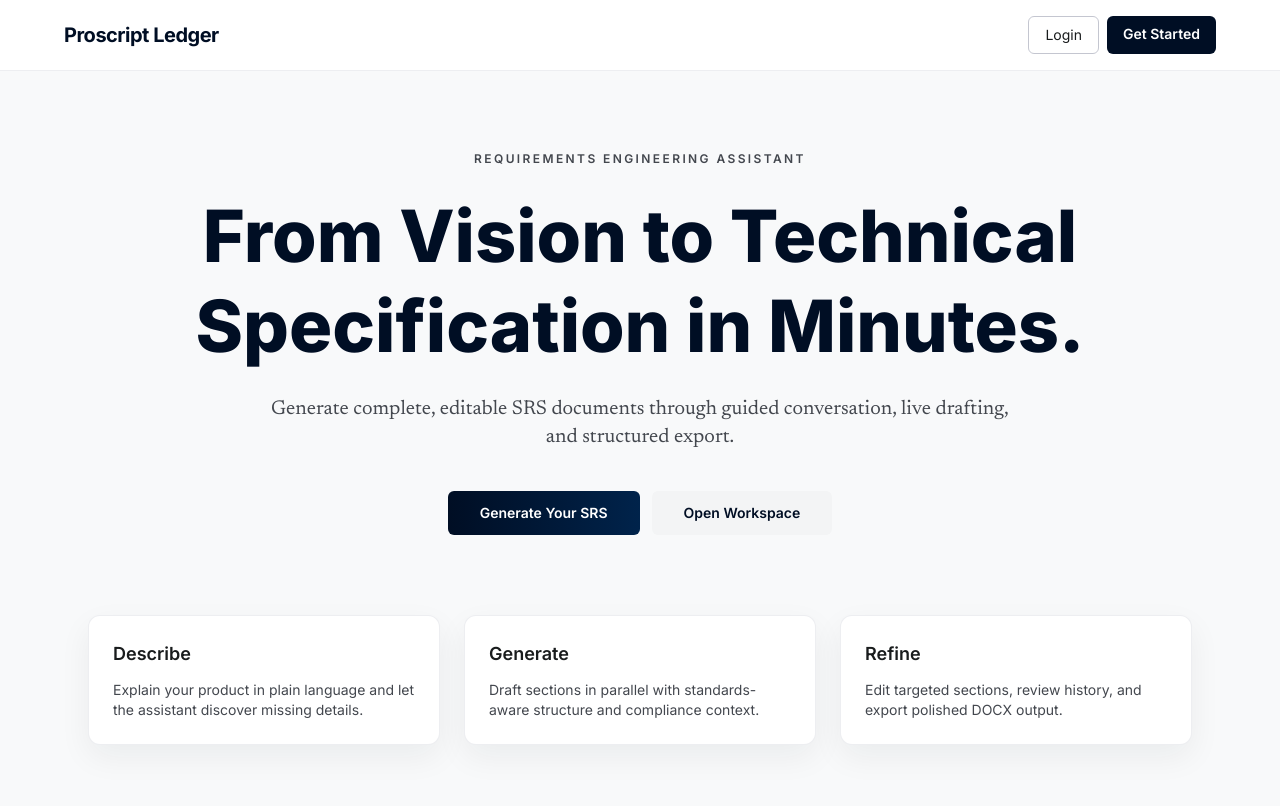
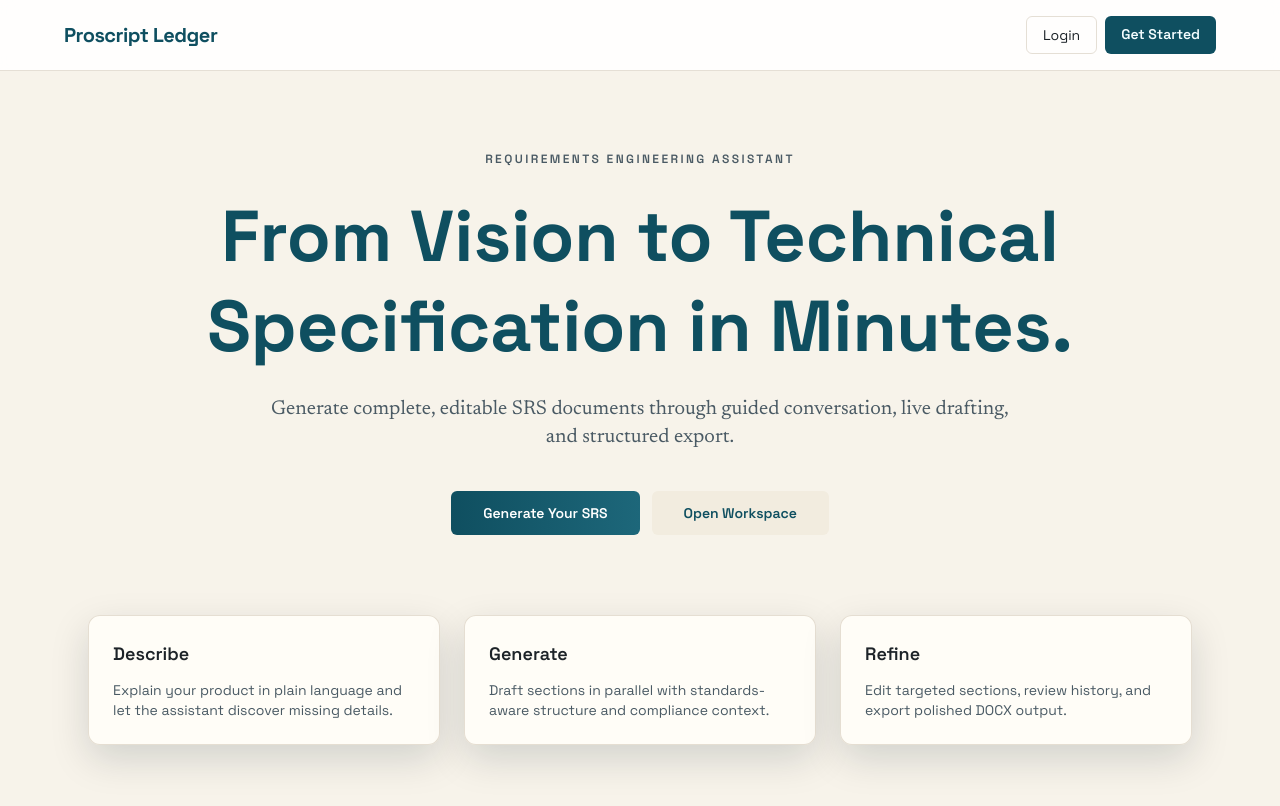
Before and after one commit to Ta1al/automated-SRS-generator, a Next.js app in the folder frontend/: page / in a window 1280 px wide. Shown: the top 806 px of the page. Built offline with nearby package versions, Linux system fonts and the light colour scheme.

Commit message:
feat(frontend): add dark mode theme foundation

```diff
--- a/frontend/src/app/globals.css
+++ b/frontend/src/app/globals.css
@@ -1,42 +1,124 @@
 @import "tailwindcss";
 
 :root {
-  --background: #f8f9fa;
-  --foreground: #191c1d;
-  --surface: #f8f9fa;
-  --surface-container: #edeeef;
-  --surface-low: #f3f4f5;
-  --surface-lowest: #ffffff;
-  --surface-highest: #e1e3e4;
-  --outline-variant: #c4c6d0;
-  --primary: #000e24;
-  --primary-container: #00234b;
-  --on-primary: #ffffff;
-  --on-surface-variant: #43474e;
+  color-scheme: light;
+  --background: #f7f3ea;
+  --foreground: #1d2328;
+  --surface: #f7f3ea;
+  --surface-container: #ede5d6;
+  --surface-low: #f2ecdf;
+  --surface-lowest: #fffdf8;
+  --surface-highest: #e3d8c5;
+  --outline-variant: #c5b9a5;
+  --primary: #0f4f60;
+  --primary-container: #1d677a;
+  --on-primary: #f4fdff;
+  --on-surface-variant: #4a5a64;
+  --danger: #bc3f3f;
+  --danger-soft: #fde8e8;
+  --success: #1f7e48;
+  --shadow-color: rgba(10, 30, 38, 0.15);
+}
+
+html[data-theme="dark"] {
+  color-scheme: dark;
+  --background: #0f161a;
+  --foreground: #e5edf1;
+  --surface: #0f161a;
+  --surface-container: #1b262d;
+  --surface-low: #142027;
+  --surface-lowest: #202d36;
+  --surface-highest: #2a3841;
+  --outline-variant: #4a5a66;
+  --primary: #9fd9e7;
+  --primary-container: #6fc8df;
+  --on-primary: #042b37;
+  --on-surface-variant: #adbec9;
+  --danger: #ff8f8f;
+  --danger-soft: rgba(123, 34, 34, 0.25);
+  --success: #90e5b5;
+  --shadow-color: rgba(0, 0, 0, 0.4);
+}
+
+* {
+  border-color: color-mix(in oklab, var(--outline-variant) 45%, transparent);
 }
 
 body {
-  background-color: var(--surface);
+  min-height: 100vh;
+  background:
+    radial-gradient(circle at 12% 12%, color-mix(in oklab, var(--primary) 18%, transparent), transparent 32%),
+    radial-gradient(circle at 88% 6%, color-mix(in oklab, var(--surface-highest) 80%, transparent), transparent 34%),
+    linear-gradient(180deg, color-mix(in oklab, var(--surface-lowest) 88%, transparent), var(--surface));
   color: var(--foreground);
-  font-family: var(--font-inter), Arial, Helvetica, sans-serif;
+  font-family: var(--font-space), "Segoe UI", sans-serif;
+  transition: background-color 220ms ease, color 220ms ease;
 }
 
 .font-headline,
 .font-label {
-  font-family: var(--font-inter), Arial, Helvetica, sans-serif;
+  font-family: var(--font-space), "Segoe UI", sans-serif;
 }
 
 .font-body {
-  font-family: var(--font-newsreader), Georgia, serif;
+  font-family: var(--font-newsreader), Cambria, serif;
 }
 
 .app-panel {
-  background: var(--surface-lowest);
-  border: 1px solid color-mix(in oklab, var(--outline-variant) 30%, transparent);
-  box-shadow: 0 12px 32px rgba(25, 28, 29, 0.06);
+  background: color-mix(in oklab, var(--surface-lowest) 94%, transparent);
+  border: 1px solid color-mix(in oklab, var(--outline-variant) 45%, transparent);
+  box-shadow: 0 14px 38px var(--shadow-color);
 }
 
 .app-glass {
-  background: color-mix(in oklab, var(--surface-highest) 80%, transparent);
+  background: color-mix(in oklab, var(--surface-highest) 72%, transparent);
   backdrop-filter: blur(12px);
 }
+
+.field-input {
+  background: color-mix(in oklab, var(--surface-low) 92%, transparent);
+  color: var(--foreground);
+  transition: box-shadow 150ms ease, background-color 150ms ease;
+}
+
+.field-input::placeholder {
+  color: color-mix(in oklab, var(--on-surface-variant) 76%, transparent);
+}
+
+.field-input:focus {
+  box-shadow: 0 0 0 2px color-mix(in oklab, var(--primary) 45%, transparent);
+}
+
+.error-banner {
+  border: 1px solid color-mix(in oklab, var(--danger) 45%, transparent);
+  background: color-mix(in oklab, var(--danger-soft) 90%, transparent);
+  color: color-mix(in oklab, var(--danger) 82%, black);
+}
+
+.status-pill {
+  border: 1px solid color-mix(in oklab, var(--outline-variant) 45%, transparent);
+  background: color-mix(in oklab, var(--surface-lowest) 88%, transparent);
+}
+
+.stagger-enter {
+  animation: fade-slide 320ms ease both;
+}
+
+@keyframes fade-slide {
+  from {
+    opacity: 0;
+    transform: translateY(6px);
+  }
+  to {
+    opacity: 1;
+    transform: translateY(0);
+  }
+}
+
+@media (prefers-reduced-motion: reduce) {
+  * {
+    animation-duration: 1ms !important;
+    transition-duration: 1ms !important;
+    scroll-behavior: auto !important;
+  }
+}
--- a/frontend/src/app/layout.tsx
+++ b/frontend/src/app/layout.tsx
@@ -1,9 +1,9 @@
 import type { Metadata } from "next";
-import { Inter, Newsreader } from "next/font/google";
+import { Newsreader, Space_Grotesk } from "next/font/google";
 import "./globals.css";
 
-const inter = Inter({
-  variable: "--font-inter",
+const space = Space_Grotesk({
+  variable: "--font-space",
   subsets: ["latin"],
 });
 
@@ -17,14 +17,33 @@ export const metadata: Metadata = {
   description: "Landing, authentication, and chat workspace for AI-driven SRS generation",
 };
 
+const themeInitScript = `
+(() => {
+  try {
+    const storageKey = "asg-theme";
+    const storedTheme = window.localStorage.getItem(storageKey);
+    const prefersDark = window.matchMedia("(prefers-color-scheme: dark)").matches;
+    const resolvedTheme = storedTheme === "dark" || storedTheme === "light"
+      ? storedTheme
+      : prefersDark
+        ? "dark"
+        : "light";
+    document.documentElement.setAttribute("data-theme", resolvedTheme);
+  } catch {
+    document.documentElement.setAttribute("data-theme", "light");
+  }
+})();
+`;
+
 export default function RootLayout({
   children,
 }: Readonly<{
   children: React.ReactNode;
 }>) {
   return (
-    <html lang="en">
-      <body className={`${inter.variable} ${newsreader.variable} antialiased`}>
+    <html lang="en" suppressHydrationWarning>
+      <body className={`${space.variable} ${newsreader.variable} antialiased`}>
+        <script dangerouslySetInnerHTML={{ __html: themeInitScript }} />
         {children}
       </body>
     </html>
--- /dev/null
+++ b/frontend/src/components/theme-toggle.tsx
@@ -0,0 +1,105 @@
+"use client";
+
+import { useEffect, useState } from "react";
+
+type Theme = "light" | "dark";
+type ToggleSize = "sm" | "md";
+
+const STORAGE_KEY = "asg-theme";
+
+function getSystemTheme(): Theme {
+  if (typeof window === "undefined") {
+    return "light";
+  }
+
+  return window.matchMedia("(prefers-color-scheme: dark)").matches ? "dark" : "light";
+}
+
+function applyTheme(theme: Theme) {
+  document.documentElement.setAttribute("data-theme", theme);
+}
+
+export function ThemeToggle({ size = "md" }: { size?: ToggleSize }) {
+  const [theme, setTheme] = useState<Theme>(() => {
+    if (typeof document !== "undefined") {
+      const htmlTheme = document.documentElement.getAttribute("data-theme");
+      if (htmlTheme === "light" || htmlTheme === "dark") {
+        return htmlTheme;
+      }
+    }
+
+    if (typeof window !== "undefined") {
+      const stored = window.localStorage.getItem(STORAGE_KEY);
+      if (stored === "light" || stored === "dark") {
+        return stored;
+      }
+      return getSystemTheme();
+    }
+
+    return "light";
+  });
+
+  useEffect(() => {
+    const stored = window.localStorage.getItem(STORAGE_KEY);
+    const initialTheme = stored === "light" || stored === "dark" ? stored : getSystemTheme();
+    applyTheme(initialTheme);
+
+    const mediaQuery = window.matchMedia("(prefers-color-scheme: dark)");
+
+    const onSystemThemeChange = (event: MediaQueryListEvent) => {
+      const saved = window.localStorage.getItem(STORAGE_KEY);
+      if (saved === "light" || saved === "dark") {
+        return;
+      }
+
+      const nextTheme: Theme = event.matches ? "dark" : "light";
+      setTheme(nextTheme);
+      applyTheme(nextTheme);
+    };
+
+    const onStorageChange = (event: StorageEvent) => {
+      if (event.key !== STORAGE_KEY) {
+        return;
+      }
+
+      const nextTheme: Theme =
+        event.newValue === "light" || event.newValue === "dark"
+          ? event.newValue
+          : getSystemTheme();
+      setTheme(nextTheme);
+      applyTheme(nextTheme);
+    };
+
+    mediaQuery.addEventListener("change", onSystemThemeChange);
+    window.addEventListener("storage", onStorageChange);
+
+    return () => {
+      mediaQuery.removeEventListener("change", onSystemThemeChange);
+      window.removeEventListener("storage", onStorageChange);
+    };
+  }, []);
+
+  const baseClasses =
+    size === "sm"
+      ? "h-8 rounded-full px-3 text-xs"
+      : "h-9 rounded-full px-3.5 text-xs";
+
+  return (
+    <button
+      type="button"
+      onClick={() => {
+        const nextTheme = theme === "dark" ? "light" : "dark";
+        setTheme(nextTheme);
+        applyTheme(nextTheme);
+        window.localStorage.setItem(STORAGE_KEY, nextTheme);
+      }}
+      className={`${baseClasses} inline-flex items-center gap-2 border border-[color:var(--outline-variant)]/55 bg-[color:var(--surface-lowest)] text-[color:var(--foreground)] transition-colors hover:bg-[color:var(--surface-low)]`}
+      aria-label={`Switch to ${theme === "dark" ? "light" : "dark"} mode`}
+      title={`Switch to ${theme === "dark" ? "light" : "dark"} mode`}
+      aria-pressed={theme === "dark"}
+    >
+      <span className="inline-block h-1.5 w-1.5 rounded-full bg-[color:var(--primary)]" />
+      {theme === "dark" ? "Dark" : "Light"}
+    </button>
+  );
+}
```
